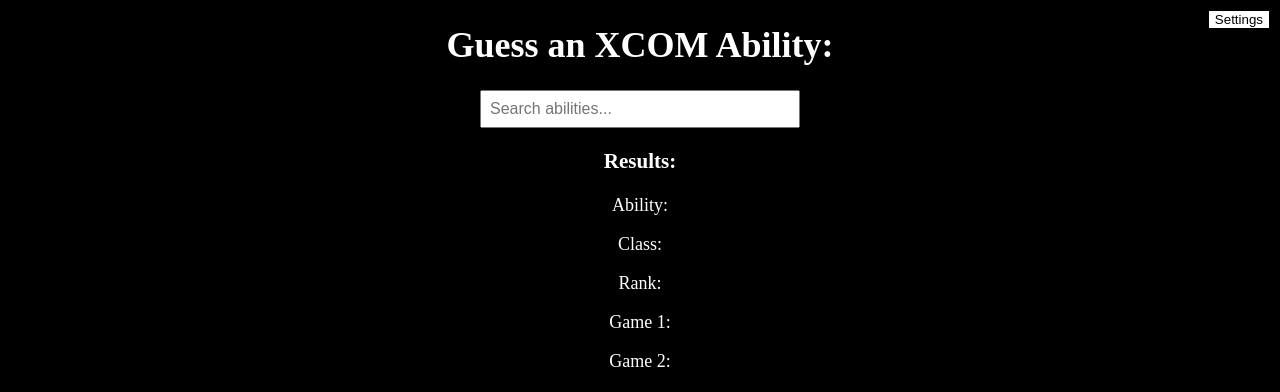
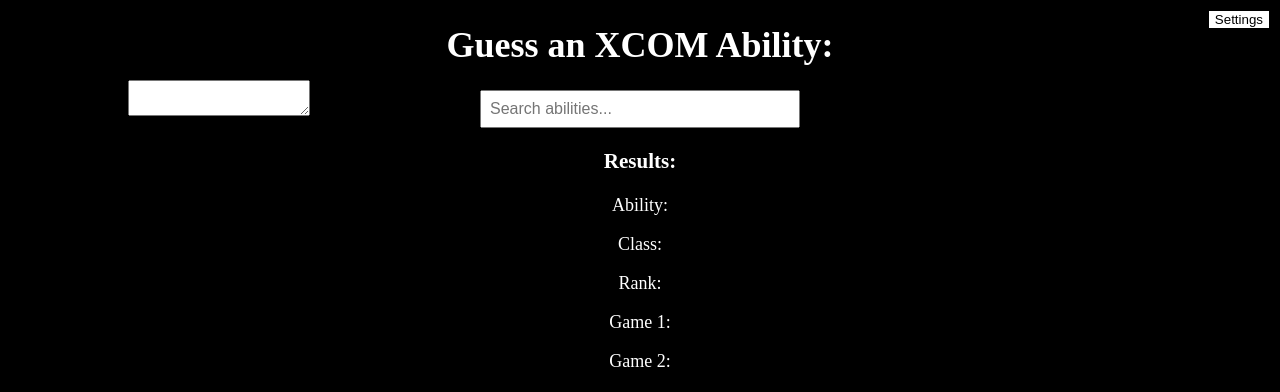
Before and after one commit to seth1299/XCOMdle, a Flask app: page / in a window 1280 px wide. Shown: the top 392 px of the page. Run offline with Flask 3, Linux system fonts and the light colour scheme; data comes from the database, SQL or seed files in the repository.

Commit message:
Added credits

```diff
--- a/templates/index.html
+++ b/templates/index.html
@@ -17,6 +17,13 @@
         color: white;
         font-size: 18px; /* Adjust this to your preference */
         text-align: center;
+      }
+
+      #Credits {
+        position: absolute;
+        top: 10%;
+        left: 10%;
+        color: white;
       }
 
       #settingsMenu {
@@ -83,6 +90,8 @@
         background-color: #f0f0f0;
       }
     </style>
+
+        <textarea id="Credits">Created by Seth Grimes in 2024 using Python, HTML, CSS, and SQL.</textarea>
 
         <!-- Settings button -->
         <button class="settingsButton" onclick="toggleSettingsMenu()">
```
